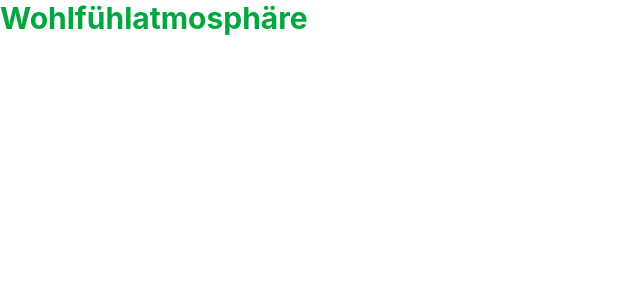
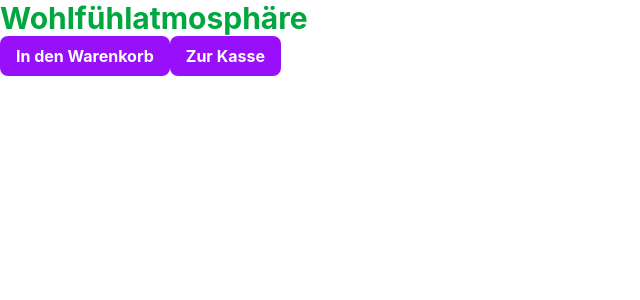
Before and after one commit to maximilianbese/E-Commerce-Shop, an Angular app in the folder client/: page / in a window 1280 px wide. Shown: the top 300 px of the page, without its empty margins (0-640 px from the left). Built offline with nearby package versions, Linux system fonts and the light colour scheme.

Commit message:
feat: add button component and integrate into app layout

```diff
--- a/client/src/app/app.html
+++ b/client/src/app/app.html
@@ -1 +1,3 @@
 <h1 class="text-3xl font-bold text-green-600">Wohlfühlatmosphäre</h1>
+<app-button>In den Warenkorb</app-button>
+<app-button>Zur Kasse</app-button>
--- a/client/src/app/app.ts
+++ b/client/src/app/app.ts
@@ -1,8 +1,9 @@
 import { Component, signal } from '@angular/core';
 import { RouterOutlet } from '@angular/router';
+import { Button } from './shared/ui/button/button';
 
 @Component({
-  imports: [RouterOutlet],
+  imports: [RouterOutlet, Button],
   selector: 'app-root',
   styleUrl: './app.scss',
   templateUrl: './app.html',
--- /dev/null
+++ b/client/src/app/shared/ui/button/button.html
@@ -0,0 +1,3 @@
+<button class="bg-purple-600 hover:bg-purple-700 text-white font-bold py-2 px-4 rounded-lg">
+  <ng-content />
+</button>
```
Also changed, not shown: client/src/app/shared/ui/button/button.ts (added, +9 -0 lines), client/src/app/shared/ui/button/button.scss (added), 1 other file (tests, documents, lock files or other folders).
